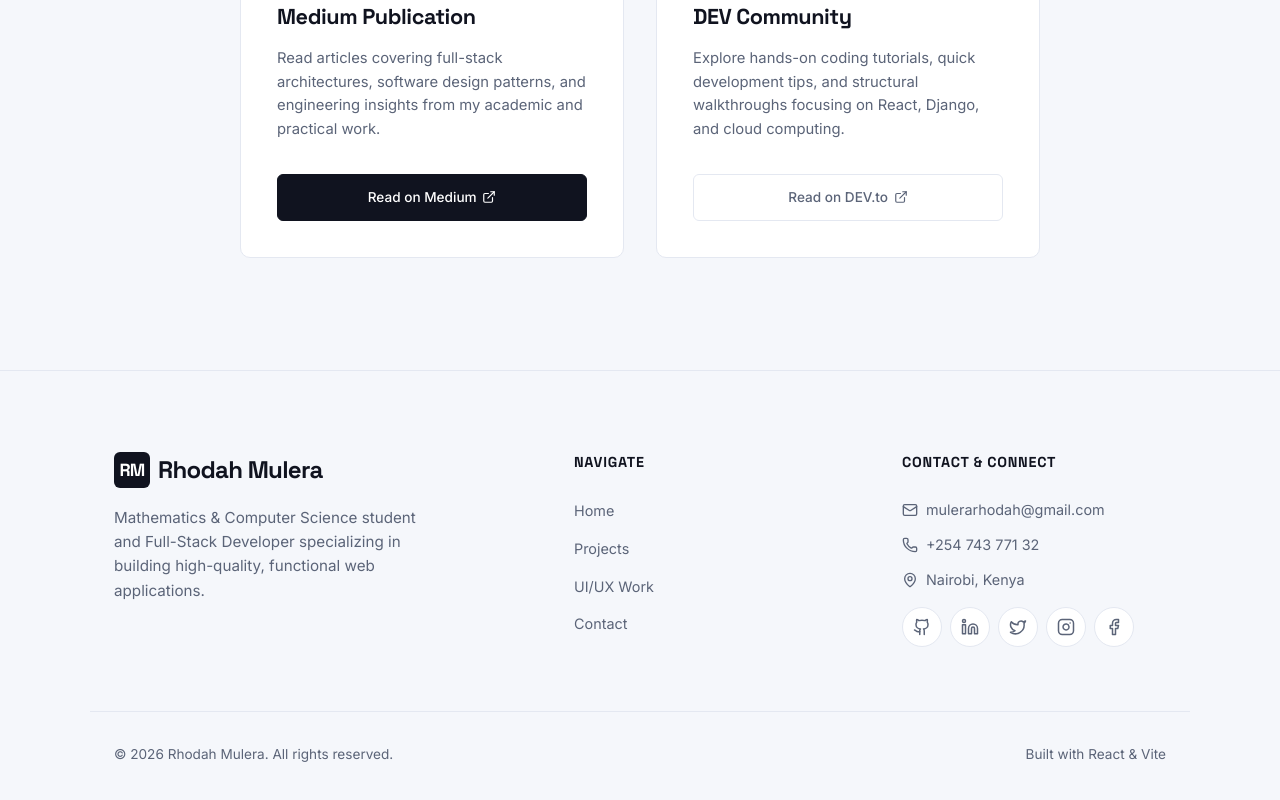
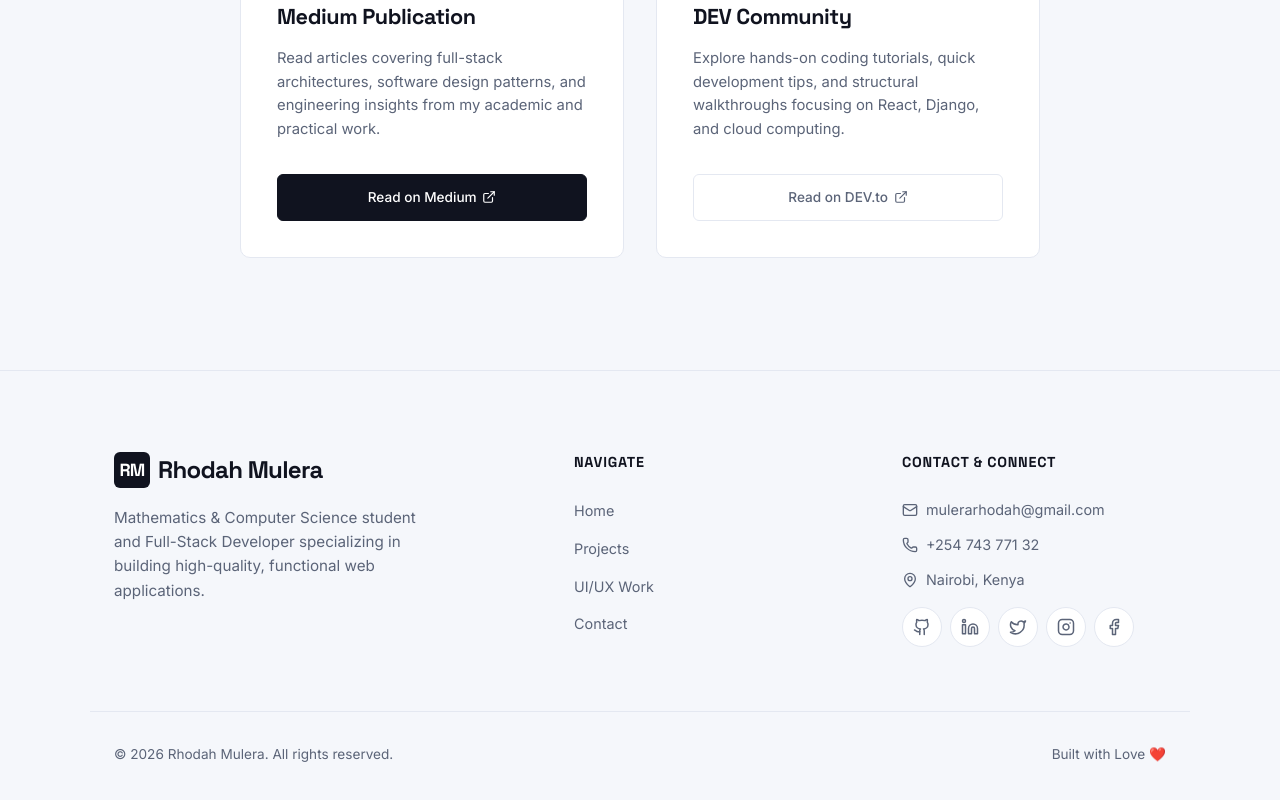
Before and after one commit to Ro-wdy/Portfolio-1.1, a React (Vite) app: page / in a window 1280 px wide. Shown: the part 2388-3188 px from the top of the page. Built offline with nearby package versions, Linux system fonts and the light colour scheme.

Commit message:
chore: change footer slogan to Built with Love ❤️

```diff
--- a/src/components/Footer.jsx
+++ b/src/components/Footer.jsx
@@ -65,7 +65,7 @@ const Footer = () => {
 
       <div className="container footer-bottom">
         <p>&copy; {new Date().getFullYear()} Rhodah Mulera. All rights reserved.</p>
-        <p>Built with React & Vite</p>
+        <p>Built with Love ❤️</p>
       </div>
     </footer>
   );
```
Also changed, not shown: 1 other file (tests, documents, lock files or other folders).
